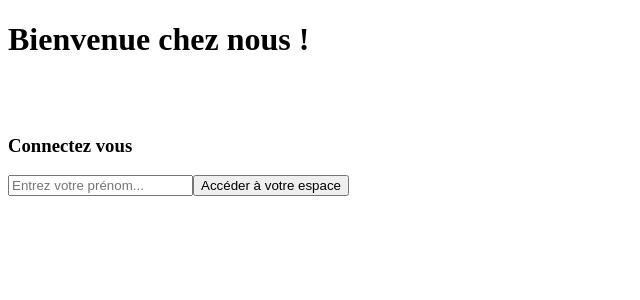
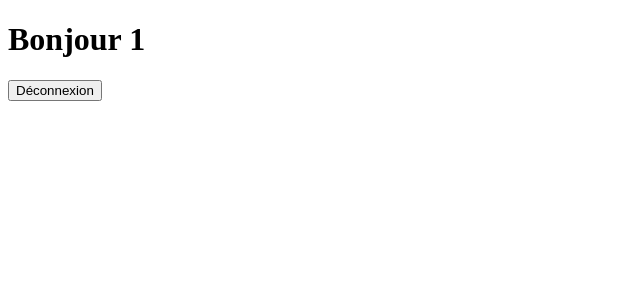
Before and after one commit to wonepo/crazee-burger, a React (Vite) app: page /order/1 in a window 1280 px wide. Shown: the top 300 px of the page, without its empty margins (0-640 px from the left). Built offline with nearby package versions, Linux system fonts and the light colour scheme.

Commit message:
✨ F02 : V1

```diff
--- a/package.json
+++ b/package.json
@@ -11,7 +11,8 @@
   },
   "dependencies": {
     "react": "^18.3.1",
-    "react-dom": "^18.3.1"
+    "react-dom": "^18.3.1",
+    "react-router-dom": "^6.26.1"
   },
   "devDependencies": {
     "@eslint/js": "^9.8.0",
--- a/src/App.tsx
+++ b/src/App.tsx
@@ -1,16 +1,29 @@
 // @ts-nocheck
 import { useState } from "react";
+import {
+  BrowserRouter,
+  createBrowserRouter,
+  Route,
+  RouterProvider,
+  Routes,
+} from "react-router-dom";
 
 import LoginForm from "./components/pages/login/LoginForm";
 import LoginPage from "./components/pages/login/LoginPage";
+import OrderPage from "./components/pages/login/OrderPage.tsx";
+import ErrorPage from "./components/pages/login/ErrorPage.tsx";
 
 function App() {
   const [count, setCount] = useState(0);
 
   return (
-    <>
-      <LoginPage />
-    </>
+    <BrowserRouter>
+      <Routes>
+        <Route path="/" element={<LoginForm />} />
+        <Route path="/order/:id" element={<OrderPage />} />
+        <Route path="/*" element={<ErrorPage />} />
+      </Routes>
+    </BrowserRouter>
   );
 }
 
--- /dev/null
+++ b/src/components/pages/login/ErrorPage.tsx
@@ -0,0 +1,16 @@
+import { useNavigate } from "react-router-dom";
+
+export default function ErrorPage() {
+  const navigate = useNavigate();
+
+  const handleClick = () => {
+    navigate("/");
+  };
+
+  return (
+    <div>
+      <h1>ErrorPage</h1>
+      <button onClick={handleClick}>Retourner à la page d'acceuil</button>
+    </div>
+  );
+}
--- a/src/components/pages/login/LoginForm.tsx
+++ b/src/components/pages/login/LoginForm.tsx
@@ -1,12 +1,15 @@
 import { useState } from "react";
+import { useNavigate } from "react-router-dom";
 
 function LoginForm() {
   const [text, setText] = useState<string>("");
+  const navigate = useNavigate();
 
   const handleSubmit = (event: React.FormEvent<HTMLFormElement>) => {
     event.preventDefault();
-    alert(`bonjour ${text}`);
-    setText("");
+    navigate(`/order/${text}`);
+    //alert(`bonjour ${text}`);
+    //setText("");
   };
 
   const handleOnChange = (event: React.ChangeEvent<HTMLInputElement>) => {
--- /dev/null
+++ b/src/components/pages/login/OrderPage.tsx
@@ -0,0 +1,17 @@
+import { useNavigate, useParams } from "react-router-dom";
+
+export default function OrderPage() {
+  const { id } = useParams();
+  const navigate = useNavigate();
+
+  const handleClick = () => {
+    navigate("/");
+  };
+
+  return (
+    <div>
+      <h1>Bonjour {id}</h1>
+      <button onClick={handleClick}>Déconnexion</button>
+    </div>
+  );
+}
--- a/src/main.tsx
+++ b/src/main.tsx
@@ -1,6 +1,8 @@
 import { StrictMode } from "react";
 import { createRoot } from "react-dom/client";
+
 import App from "./App.tsx";
+
 //import './index.css'
 
 createRoot(document.getElementById("root")!).render(
```
Also changed, not shown: 1 other file (tests, documents, lock files or other folders).
